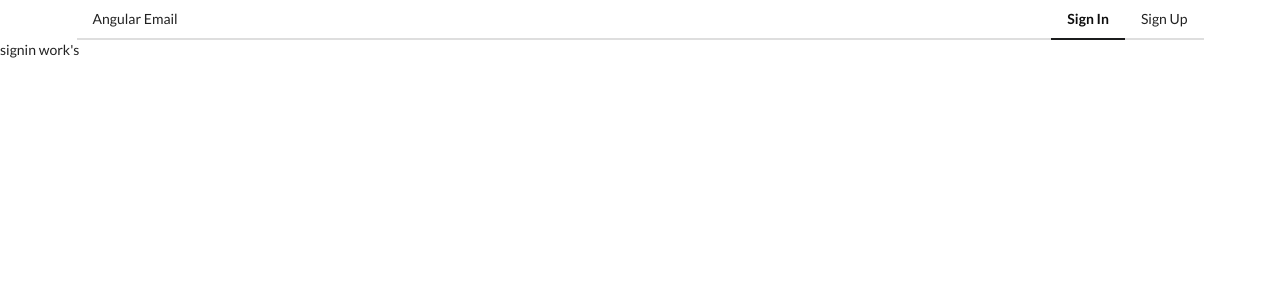
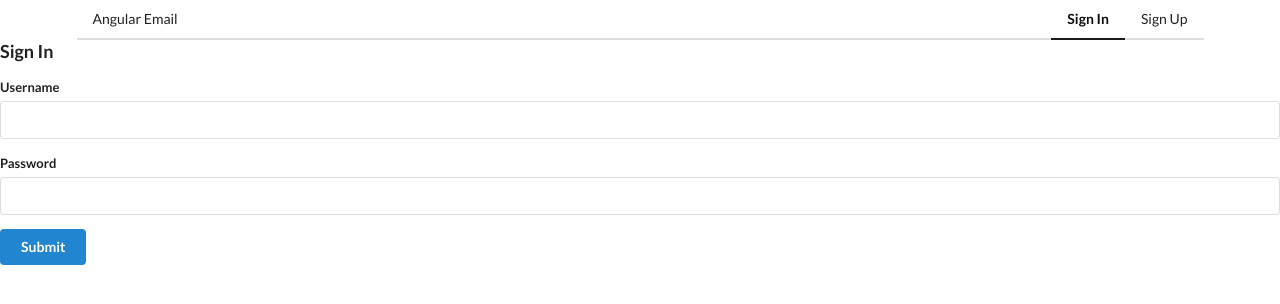
Before and after one commit to sefatanam/emailapp, an Angular app: page / in a window 1280 px wide. Shown: the top 304 px of the page. Built offline with nearby package versions, Linux system fonts and the light colour scheme; no server answers.

Commit message:
signin added

```diff
--- a/src/app/auth/auth-routing.module.ts
+++ b/src/app/auth/auth-routing.module.ts
@@ -5,8 +5,8 @@ import {SigninComponent} from "./signin/signin.component";
 import {SignoutComponent} from "./signout/signout.component";
 
 const routes: Routes = [
+  {path: 'signout', component: SignoutComponent},
   {path: 'signup', component: SignupComponent},
-  {path: 'signout', component: SignoutComponent},
   {path: '', component: SigninComponent},
 ];
 
--- a/src/app/auth/interceptors/auth-http-interceptor.ts
+++ b/src/app/auth/interceptors/auth-http-interceptor.ts
@@ -1,7 +1,6 @@
 import {Injectable} from "@angular/core";
 import {HttpEvent, HttpEventType, HttpHandler, HttpInterceptor, HttpRequest} from "@angular/common/http";
 import {Observable} from "rxjs";
-import {filter, tap} from "rxjs/operators";
 
 
 @Injectable()
@@ -14,12 +13,6 @@ export class AuthHttpInterceptor implements HttpInterceptor {
     const modifiedReq = req.clone({
       withCredentials: true
     });
-    return next.handle(modifiedReq)
-      .pipe(
-        filter(value => value.type === HttpEventType.Sent),
-        tap(val => {
-          console.log('Request Send');
-        })
-      );
+    return next.handle(modifiedReq);
   }
 }
--- a/src/app/auth/services/auth.service.ts
+++ b/src/app/auth/services/auth.service.ts
@@ -14,7 +14,17 @@ interface ISignupCredentials {
   passwordConfirmation: string;
 }
 
+interface ISigninCredentials {
+  username: string;
+  password: string;
+}
+
 interface ISignupResponse {
+  username: string;
+}
+
+interface ISignedinResponse {
+  authenticated: boolean;
   username: string;
 }
 
@@ -43,12 +53,29 @@ export class AuthService {
   }
 
   checkAuth() {
-    return this.http.get(`${this.rootUrl}/auth/signedin`)
+    return this.http.get<ISignedinResponse>(`${this.rootUrl}/auth/signedin`)
       .pipe(
-        tap((response) => {
-          console.log(response);
+        tap(({authenticated}) => {
+          this.isSignedIn$.next(authenticated);
         })
       );
   }
 
+  signout() {
+    return this.http.post(`${this.rootUrl}/auth/signout`, {})
+      .pipe(
+        tap(() => {
+          this.isSignedIn$.next(false);
+        })
+      );
+  }
+
+  signin(credentials: ISigninCredentials) {
+    return this.http.post(`${this.rootUrl}/auth/signin`, credentials)
+      .pipe(
+        tap(() => {
+          this.isSignedIn$.next(true);
+        })
+      );
+  }
 }
--- a/src/app/auth/signin/signin.component.html
+++ b/src/app/auth/signin/signin.component.html
@@ -1 +1,28 @@
-<p>signin work's</p>
+<h3>Sign In</h3>
+<form (ngSubmit)="onSubmit()" class="ui form" [formGroup]="authForm">
+  <app-input
+    inputType="text"
+    label="Username"
+    [control]="authForm.get('username')"
+  >
+  </app-input>
+
+  <app-input
+    inputType="password"
+    label="Password"
+    [control]="authForm.get('password')"
+  >
+  </app-input>
+
+  <div *ngIf="authForm.errors" class="ui red basic label">
+    <p *ngIf="authForm.errors.credentials">
+      Invalid username or password
+    </p>
+  </div>
+
+  <div>
+    <button class="ui submit button primary">
+      Submit
+    </button>
+  </div>
+</form>
--- a/src/app/auth/signin/signin.component.ts
+++ b/src/app/auth/signin/signin.component.ts
@@ -1,6 +1,6 @@
 import {Component, OnInit} from '@angular/core';
 import {FormControl, FormGroup, Validators} from "@angular/forms";
-import {MatchPassword} from "../validators/match-password";
+import {AuthService} from "../services/auth.service";
 
 @Component({
   selector: 'app-signin',
@@ -9,10 +9,37 @@ import {MatchPassword} from "../validators/match-password";
 })
 export class SigninComponent implements OnInit {
 
-  constructor() {
+  authForm = new FormGroup({
+    username: new FormControl('',
+      [Validators.required,
+        Validators.minLength(3),
+        Validators.maxLength(20),
+        Validators.pattern(/^[a-z0-9]+$/)]),
+    password: new FormControl('',
+      [Validators.required,
+        Validators.minLength(4),
+        Validators.maxLength(20)]),
+  });
+
+  constructor(private authService: AuthService) {
   }
 
   ngOnInit(): void {
   }
 
+  onSubmit() {
+    if (this.authForm.invalid) {
+      return;
+    }
+
+    this.authService.signin(this.authForm.value).subscribe({
+      next: () => {
+      },
+      error: (errorResponse) => {
+        if (errorResponse.error.username || errorResponse.error.password) {
+          this.authForm.setErrors({credentials: true});
+        }
+      }
+    });
+  }
 }
--- a/src/app/auth/signout/signout.component.html
+++ b/src/app/auth/signout/signout.component.html
@@ -1 +1 @@
-<p>signout works!</p>
+<h1> You are signing out...</h1>
--- a/src/app/auth/signout/signout.component.ts
+++ b/src/app/auth/signout/signout.component.ts
@@ -1,4 +1,6 @@
-import { Component, OnInit } from '@angular/core';
+import {Component, OnInit} from '@angular/core';
+import {AuthService} from "../services/auth.service";
+import {Router} from "@angular/router";
 
 @Component({
   selector: 'app-signout',
@@ -7,9 +9,16 @@ import { Component, OnInit } from '@angular/core';
 })
 export class SignoutComponent implements OnInit {
 
-  constructor() { }
+  constructor(
+    private authService: AuthService,
+    private router: Router) {
+  }
 
   ngOnInit(): void {
+    this.authService.signout().subscribe(() => {
+      // navigate to other page
+      this.router.navigateByUrl('/');
+    });
   }
 
 }
```
